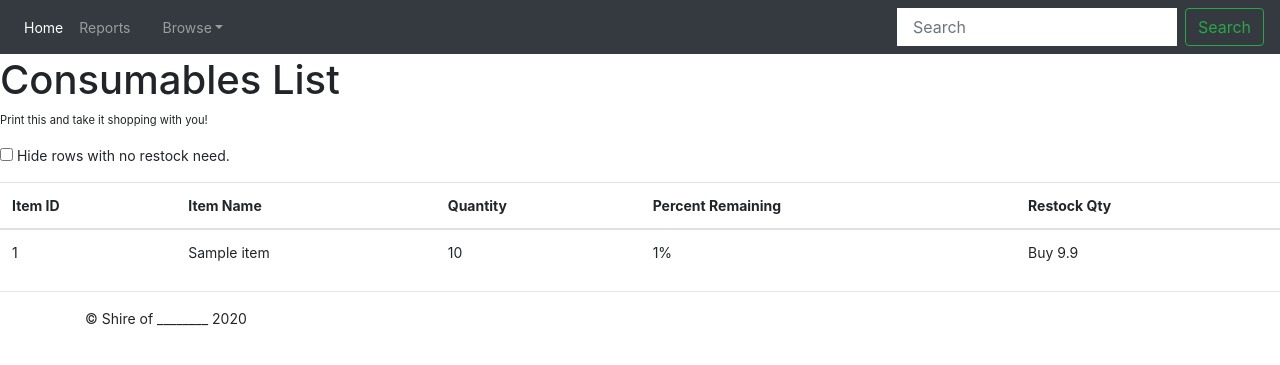
After one commit to Straffzy/inventory, a Django app: page /consumables/ in a window 1280 px wide. The commit adds this page. Shown: the top 365 px of the page. Run offline with Django 3.2, Linux system fonts and the light colour scheme; tables that the repository leaves empty hold one stand-in row (values such as "Sample post"); some libraries are stand-ins or nearby versions.

Commit message:
Consumables page implemented, plus various fixes Consumables page displays a list of consumable items along with how much of each item is remaining and how many are needed to restore the item stock to 100%. Check the box at the top of the list to make rows with 100% stock disappear, and you have a shopping list. Items list wasn't formatted properly at all (had been copied from another page and had never been customized.) It now displays all items in a grid with the card styling. Admin side was throwing an error stemming from how date-time fields were being populated by default. Issue corrected.

```diff
--- a/inv/models.py
+++ b/inv/models.py
@@ -1,5 +1,6 @@
 from django.db import models
 import datetime
+from django.utils import timezone
 from django.core.validators import MaxValueValidator, MinValueValidator
 
 class Warehouse(models.Model):
@@ -58,7 +59,7 @@ class Items_in_boxes(models.Model):
     txn_id = models.AutoField(primary_key=True)
     item_id = models.ForeignKey(Items, on_delete=models.CASCADE, related_name='itm_id')
     box_id = models.ForeignKey(Boxes, on_delete=models.CASCADE, related_name='bx_id')
-    date_from = models.DateField(default=datetime.date)
+    date_from = models.DateField(default=timezone.now)
     date_to = models.DateField(blank=True, null=True)
     moved_by_staff_id = models.ForeignKey(Staff, on_delete=models.CASCADE)
     reason = models.CharField(max_length=100)
--- a/inv/urls.py
+++ b/inv/urls.py
@@ -12,7 +12,7 @@ urlpatterns = [
         path('boxes/<int:boxid>/', views.box, name='box'),
         path('warehouses/', views.warehouses, name='warehouses'),
         path('warehouses/<int:whid>/', views.warehouse, name='warehouse'),
-        path('consumable/', views.consumable, name='consumable'),
+        path('consumables/', views.consumables, name='consumables'),
         path('inventories/', views.inventory, name='inventories'),
         path('inventories/<int:invid>/', views.inventory, name='inventory'),
         path('keywords/', views.keywords, name='keywords'),
--- a/inv/views.py
+++ b/inv/views.py
@@ -1,7 +1,8 @@
 from django.shortcuts import render
 from django.http import HttpResponse
 from .models import Warehouse, Boxes, Items, Staff, Items_in_boxes, Keywords, Keywords_in_items, Inventory
-from django.db.models import Count, Sum, Q, F, FloatField
+from django.db.models import Count, Sum, Q, F, DecimalField, FloatField, IntegerField, ExpressionWrapper
+from decimal import Decimal
 
 def index(request):
     item_count = Items.objects.all().annotate(Count("item_id"))
@@ -50,8 +51,8 @@ def warehouse(request, whid):
             filter=Q(bx_id__date_to__isnull=True)))
     return render(request, 'inv/warehouse.html', {'wh' : wh, 'boxes' : boxes})
 
-def consumable(request):
-    consumables = Items.filter(item_consumable=True)
+def consumables(request):
+    consumables = Items.objects.filter(item_consumable=True).annotate(restock=ExpressionWrapper(F('item_qty') * ((100.0 - F('item_remaining'))/100.0), output_field=FloatField()))
     return render(request, 'inv/consumables.html', {'consumables' : consumables})
 
 def inventories(request):
--- a/templates/inv/base.html
+++ b/templates/inv/base.html
@@ -47,7 +47,7 @@
   </head>
   <body>
     <nav class="navbar navbar-expand-md navbar-dark fixed-top bg-dark">
-  <a class="navbar-brand" href="#">Navigation</a>
+
   <button class="navbar-toggler" type="button" data-toggle="collapse" data-target="#navbarsExampleDefault" aria-controls="navbarsExampleDefault" aria-expanded="false" aria-label="Toggle navigation">
     <span class="navbar-toggler-icon"></span>
   </button>
@@ -72,6 +72,7 @@
           <a class="dropdown-item" href="{% url 'boxes' %}">Boxes</a>
           <a class="dropdown-item" href="{% url 'items' %}">Items</a>
           <a class="dropdown-item" href="{% url 'keywords' %}">Keywords</a>
+          <a class="dropdown-item" href="{% url 'consumables' %}">Consumables</a>
         </div>
       </li>
     </ul>
@@ -91,6 +92,18 @@
 <footer class="container">
   <p>&copy; Shire of ________ 2020</p>
 </footer>
+<script>
+  function hiderows() {
+    var panels = document.getElementsByClassName("full");
+    for(var i = 0; i < panels.length; i++) {
+      var panel = panels[i];
+      if( panel.style.display == 'none') {
+        panel.style.display = ''; }
+      else { panel.style.display = 'none';}
+    }
+  }
+
+</script>
 <script src="https://code.jquery.com/jquery-3.2.1.slim.min.js"></script>
       <script>window.jQuery || document.write('<script
         src="https://code.jquery.com/jquery.slim.min.js"><\/script>')</script>
--- /dev/null
+++ b/templates/inv/consumables.html
@@ -0,0 +1,40 @@
+{% extends 'inv/base.html' %}
+
+
+{% block content %}
+{% load static %}
+
+<h1>Consumables List</h1>
+<p class="small">Print this and take it shopping with you!</p>
+<p><input type="checkbox" name="toggle" onClick="hiderows();"/> Hide rows with no restock need.</p>
+<table class="table">
+  <thead>
+    <th scope="col">Item ID</th>
+    <th scope="col">Item Name</th>
+    <th scope="col">Quantity</th>
+    <th scope="col">Percent Remaining</th>
+    <th scope="col">Restock Qty</th>
+  </thead>
+  <tbody>
+    {% for i in consumables %}
+    {% if i.item_remaining == 100 %}
+    <tr class="full">
+      {% else %}
+    <tr>
+      {% endif %}
+      <td>{{ i.item_id }}</td>
+      <td>{{ i.item_name }}</td>
+      <td>{{ i.item_qty }}</td>
+      <td>{{ i.item_remaining }}&#37;</td>
+      {% if i.item_qty > 1 %}
+      <td>Buy {{ i.restock|floatformat }}</td>
+      {% elif i.item_qty == 1 and i.item_remaining < 100 %}
+      <td>Restock Soon</td>
+      {% else %}
+      <td></td>
+      {% endif %}
+    </tr>
+    {% endfor %}
+</table>
+  <hr>
+  {% endblock %}
--- a/templates/inv/index.html
+++ b/templates/inv/index.html
@@ -6,7 +6,7 @@
   <!-- Main jumbotron for a primary marketing message or call to action -->
   <div class="jumbotron">
     <div class="container">
-      <h1 class="display-3">Hello, world!</h1>
+      <h1 class="display-3">Hello!</h1>
       <p>Welcome to the Shire Inventory Manager! There are {{ item_count.count }} items in {{ box_count.count }} boxes across {{ warehouse_count.count }} warehouses. The estimated total replacement value of all items is ${{ val.item_value__sum|floatformat:2 }}.</p>
       <p><a class="btn btn-primary btn-lg" href="#" role="button">Learn more &raquo;</a></p>
     </div>
```
Also changed, not shown: templates/inv/items.html (+25 -16 lines), inv/migrations/0016_auto_20200918_1930.py (added).
